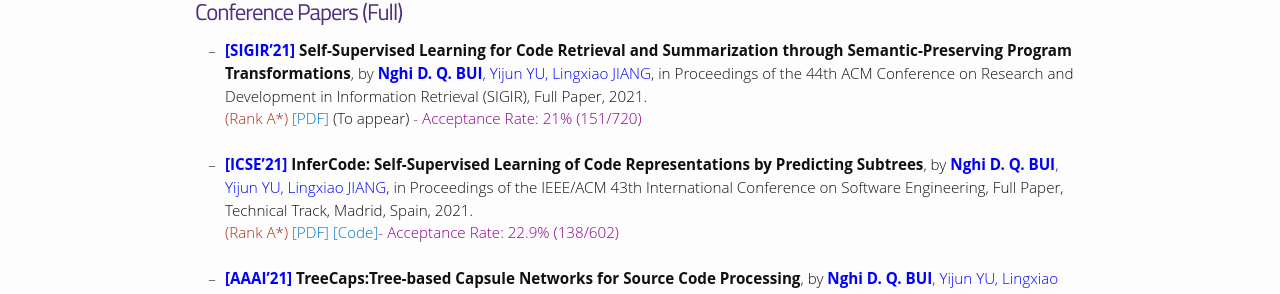
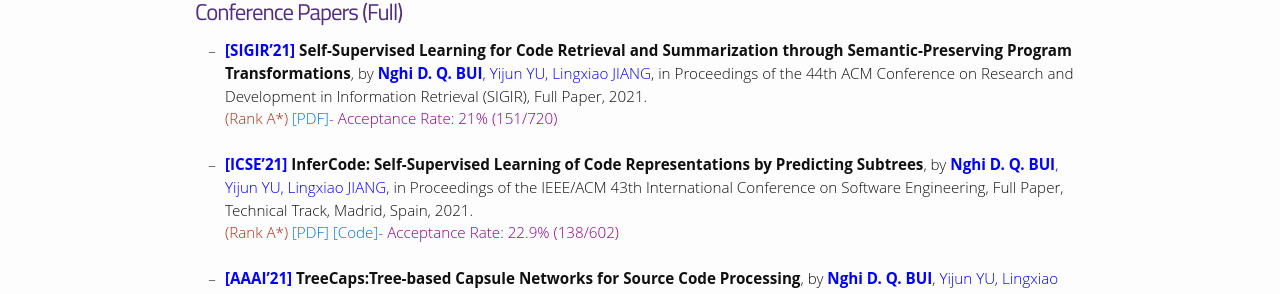
Before and after one commit to bdqnghi/bdqnghi.github.io, a Jekyll site: the page built from publications/publications.md, in a window 1280 px wide. Shown: the part 422-716 px from the top of the page. Built offline with Jekyll 4.4.1, drawn with Linux system fonts in a browser that asks for light colours; nearby versions of some CDN libraries; some web fonts are replaced.

Commit message:
Update publications.md

```diff
--- a/publications/publications.md
+++ b/publications/publications.md
@@ -17,7 +17,7 @@
 # Conference Papers (Full)
 - <span style="color:blue">**[SIGIR'21]**</span> **Self-Supervised Learning for Code Retrieval and Summarization through Semantic-Preserving Program Transformations**, by <span style="color:blue">**Nghi D. Q. BUI**, Yijun YU, Lingxiao JIANG</span>, in Proceedings of the 44th ACM Conference on Research and Development in Information Retrieval (SIGIR), Full Paper, 2021.
 <br>
-<span style="color:#AB2F15">(Rank A*)</span> <a href="https://arxiv.org/abs/2009.02731" target="_blank"> [PDF]</a> (To appear) <span style="color:#8B008B">- Acceptance Rate: 21% (151/720)</span>
+<span style="color:#AB2F15">(Rank A*)</span> <a href="https://arxiv.org/abs/2009.02731" target="_blank"> [PDF]</a><span style="color:#8B008B">- Acceptance Rate: 21% (151/720)</span>
 <br>
 <br>
 - <span style="color:blue">**[ICSE'21]**</span> **InferCode: Self-Supervised Learning of Code Representations by Predicting Subtrees**, by <span style="color:blue">**Nghi D. Q. BUI**, Yijun YU, Lingxiao JIANG</span>, in Proceedings of the IEEE/ACM 43th International Conference on Software Engineering, Full Paper, Technical Track, Madrid, Spain, 2021.
```
